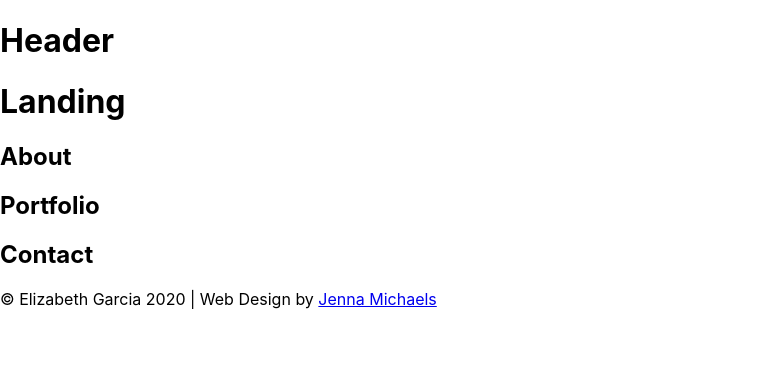
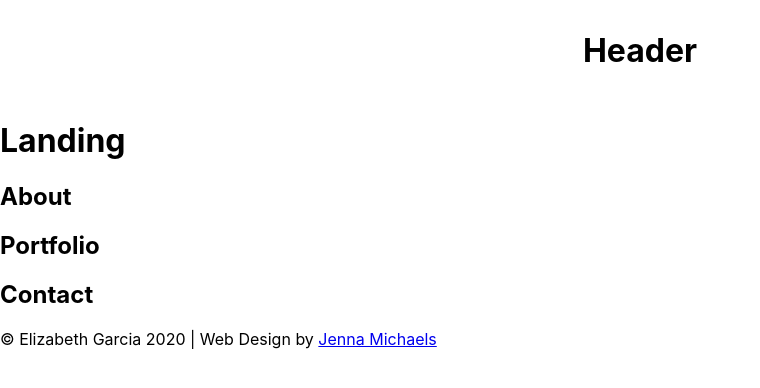
Before and after one commit to jenna-m/lemon-angel, a React (Create React App) app: page / in a window 1280 px wide. Shown: the top 388 px of the page, without its empty margins (0-760 px from the left). Built offline with nearby package versions, Linux system fonts and the light colour scheme.

Commit message:
Update App.scss

```diff
--- a/src/App.scss
+++ b/src/App.scss
@@ -1,38 +1,39 @@
-.App {
-  text-align: center;
+// Color variables
+$black: #0d0f0c;
+$grey: #4e5354;
+$pink: #ffb2a6;
+$blue: #abcdca;
+$lilac: #ccb3b3;
+$lemon: #f5ed42;
+
+// h1 font
+$abel: 'Abel', sans-serif;
+// body font
+$cabin: 'Cabin', 'Arial', sans-serif;
+
+body {
+	margin: 0;
+	font: $cabin;
+	font-size: 1em;
 }
 
-.App-logo {
-  height: 40vmin;
-  pointer-events: none;
+.header-container {
+	width: 100%;
+	height: 100px;
+	display: flex;
+	align-items: center;
+	justify-content: space-around;
+	background-color: rgba(256, 256, 256, 0.5);
+	a {
+		padding-right: 50px;
+		color: $black;
+		font-size: 0.75rem;
+		font-weight: 700;
+		letter-spacing: 0.25em;
+		text-transform: uppercase;
+		text-decoration: none;
+		&:last-child {
+			padding-right: 0;
+		}
+	}
 }
-
-@media (prefers-reduced-motion: no-preference) {
-  .App-logo {
-    animation: App-logo-spin infinite 20s linear;
-  }
-}
-
-.App-header {
-  background-color: #282c34;
-  min-height: 100vh;
-  display: flex;
-  flex-direction: column;
-  align-items: center;
-  justify-content: center;
-  font-size: calc(10px + 2vmin);
-  color: white;
-}
-
-.App-link {
-  color: #61dafb;
-}
-
-@keyframes App-logo-spin {
-  from {
-    transform: rotate(0deg);
-  }
-  to {
-    transform: rotate(360deg);
-  }
-}
```
